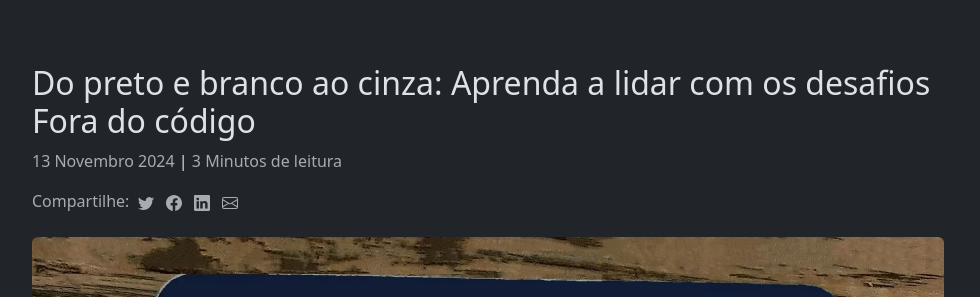
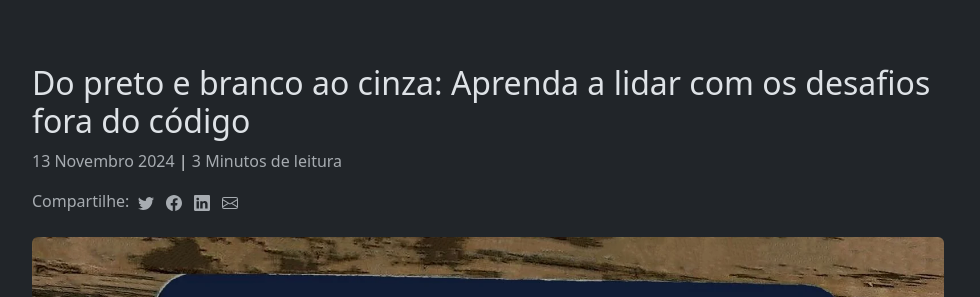
Before and after one commit to betooliveirame/betooliveirame.github.io, a Jekyll site: the page built from _posts/2024-11-13-do-preto-e-branco-ao-cinza-aprenda-a-lidar-com-os-desafios-fora-do-codigo.md, in a window 1280 px wide and 900 px high. Shown: the part 128-425 px from the top of the window, without its empty margins (152-1132 px from the left). Built offline with Jekyll 4.4.1, drawn with Linux system fonts in a browser that asks for light colours; comment, search, counter and statistics services are not loaded.

```diff
--- a/_posts/2024-11-13-do-preto-e-branco-ao-cinza-aprenda-a-lidar-com-os-desafios-fora-do-codigo.md
+++ b/_posts/2024-11-13-do-preto-e-branco-ao-cinza-aprenda-a-lidar-com-os-desafios-fora-do-codigo.md
@@ -1,7 +1,7 @@
 ---
 layout: post
 comments: true
-title: "Do preto e branco ao cinza: Aprenda a lidar com os desafios Fora do código"
+title: "Do preto e branco ao cinza: Aprenda a lidar com os desafios fora do código"
 date: "2024-11-13"
 categories:
   - profissionalismo
```
